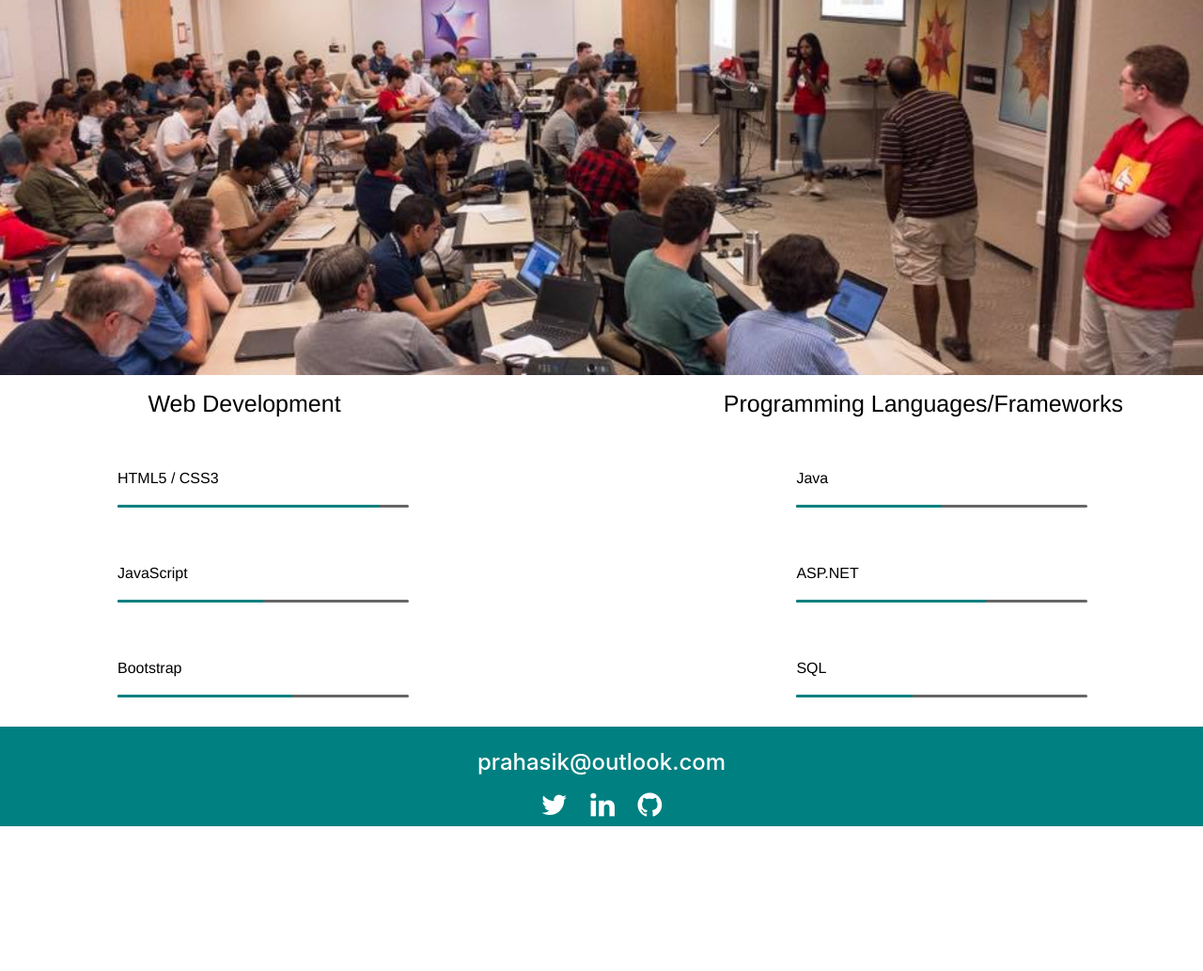
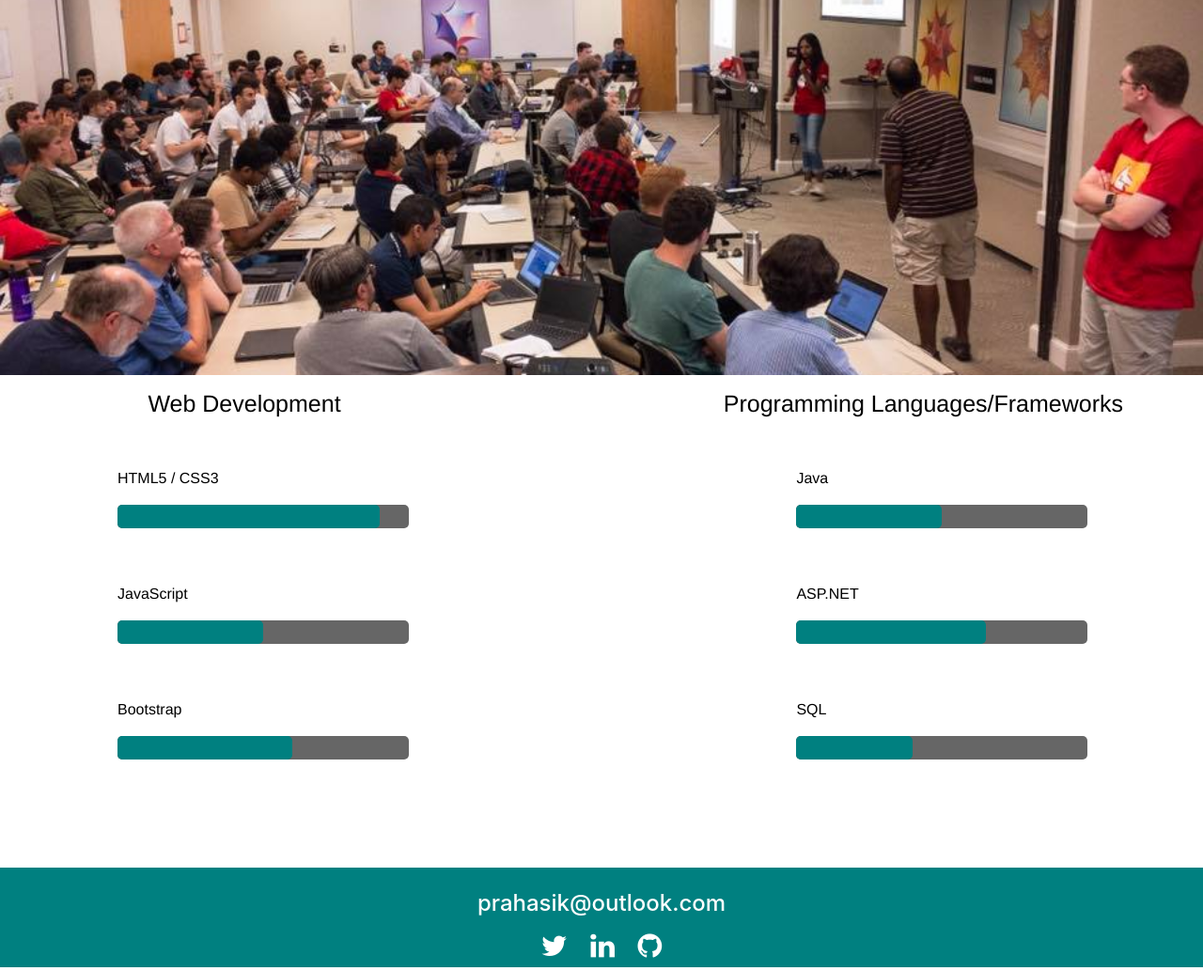
Before and after one commit to pk285/Personal-Portfolio, a PHP site: page / in a window 1280 px wide. Shown: the part 1851-2884 px from the top of the page at 94% size. Before the commit the page ends 2730 px from the top, so only its background shows below. Run offline with PHP 8.4, Linux system fonts and the light colour scheme.

Commit message:
add changes homee page

```diff
--- a/css/style.css
+++ b/css/style.css
@@ -151,7 +151,7 @@ a:visited {
     background: #666666;
     position: relative;
     width: 100%;
-    height: 3px;
+    height: 25px;
     margin-bottom: 35px;
     margin-top: 8px;
     -webkit-border-radius: 5px;
--- a/index.html
+++ b/index.html
@@ -95,7 +95,7 @@
 
     <div class="parallax2"></div>
 
-     <div style="height:350px;background-color:white;font-size:36px">
+     <div style="height:500px;background-color:white;font-size:36px">
        <div class="container">
             <div id="left">
                 <h1 class = "skill"><center>Web Development</center></h1>
```
